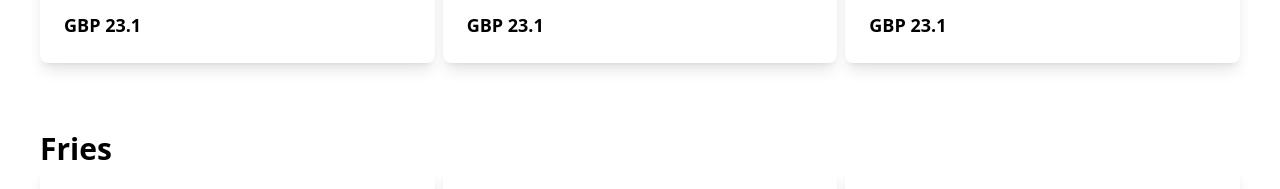
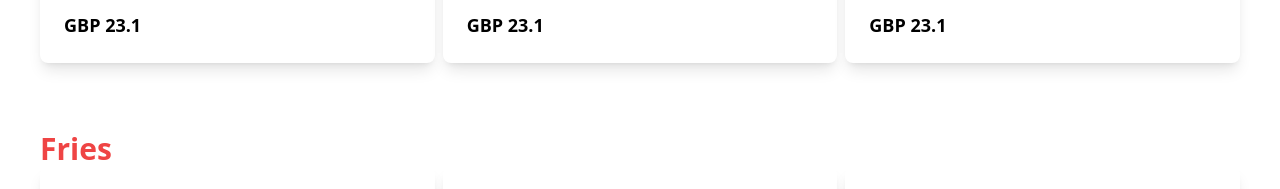
Before and after one commit to saadmustafa-111/Food_Delivery_App, a React (Vite) app: page /restaurant in a window 1280 px wide. Shown: the part 2060-2249 px from the top of the page. Built offline with nearby package versions, Linux system fonts and the light colour scheme.

Commit message:
review component full ready

```diff
--- a/src/common-component/MenuItem.jsx
+++ b/src/common-component/MenuItem.jsx
@@ -6,13 +6,14 @@ import ItemCard from "./ItemCard";
 const MenuItem = ({ title, item }) => {
   // eslint-disable-next-line no-unused-vars
   const cardstyles = (title) => {
+    // debugger;
     switch (title.trim()) {
       case "Burgers":
-        return "text-red"; // Example class for Burgers
+        return "text-black"; // Example class for Burgers
       case "Fries":
-        return "text-yellow"; // Example class for Fries
+        return "text-red-500"; // Example class for Fries
       case "Cold Drinks":
-        return "text-blue"; // Example class for Cold Drinks
+        return "text-orange-500"; // Example class for Cold Drinks
       default:
         return "";
     }
@@ -20,7 +21,9 @@ const MenuItem = ({ title, item }) => {
   return (
     <>
       <div className="py-6 mx-10 mb-5">
-        <h4 className={`text-3xl font-bold ${cardstyles(title)}`}>{title}</h4>
+        <h4 id={title} className={`text-3xl font-bold ${cardstyles(title)}`}>
+          {title}
+        </h4>
         <div className=" grid grid-cols-3 gap-2">
           {item.map((item, index) => (
             <ItemCard
--- a/src/pages-component/Restaurants/Reviews.jsx
+++ b/src/pages-component/Restaurants/Reviews.jsx
@@ -6,7 +6,7 @@ import review from "../../assets/Review.png";
 export default function Reviews() {
   return (
     <>
-      <div className="py-6  bg-slate-100 flex justify-between  flex-col gap-5">
+      <div className="py-28 relative bg-slate-100 flex justify-between  flex-col gap-5">
         <div className="flex justify-between ">
           <h1 className="flex mx-10 text-[44px] font-bold">Customer Reviews</h1>
           <div className="flex gap-3 mx-10">
@@ -159,13 +159,8 @@ export default function Reviews() {
             </div>
           </div>
         </div>
-        <div className="absolute bottom-[40px] left-[-50px]">
-          <img
-            src={review}
-            alt="Overlapping Image"
-            className="h-auto"
-            style={{ marginBottom: "30%%" }}
-          />
+        <div className="absolute bottom-[-80px]  left-[50%] right-28  flex items-center space-x-4 py-3 px-8">
+          <img src={review} alt="" className="w-28 h-2S8" />
         </div>
       </div>
     </>
```
